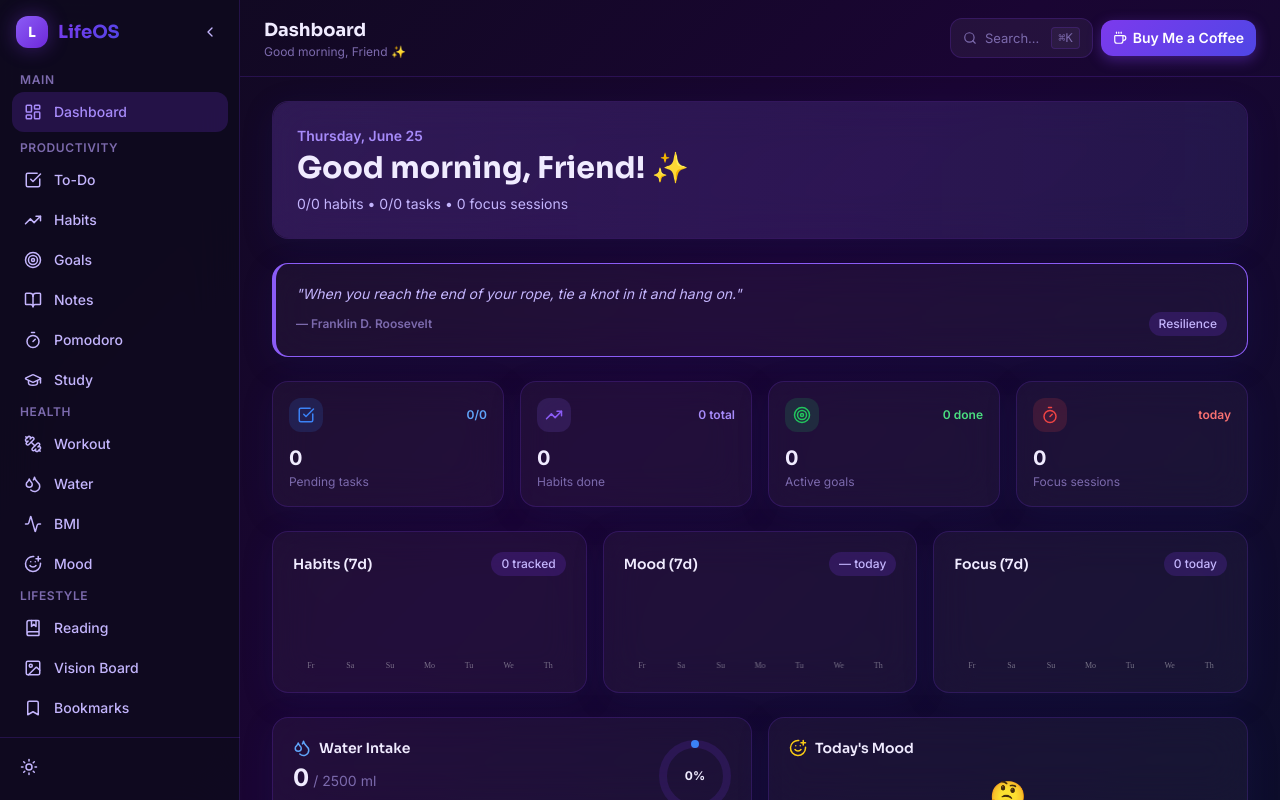
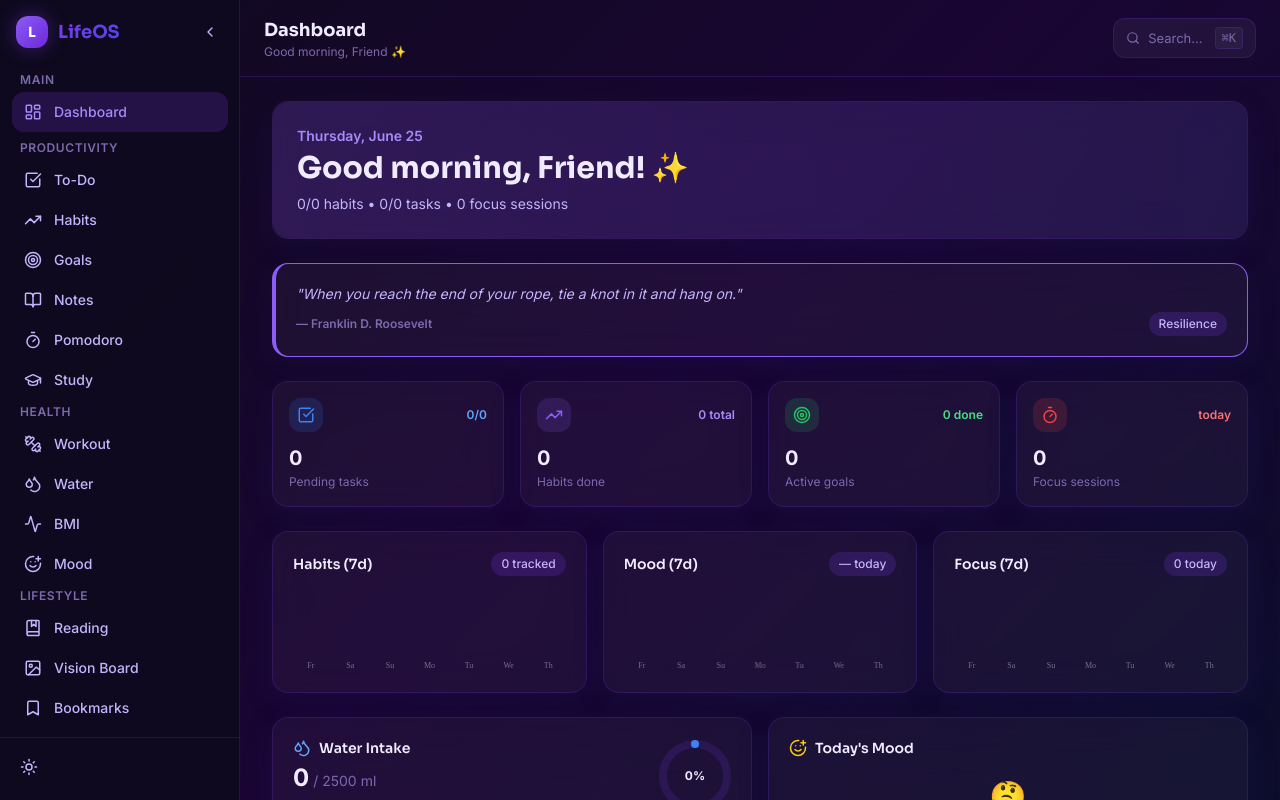
Before and after one commit to subashmurmu7386-cmd/LifeOS, a React (Vite) app: page / in a window 1280 px wide. Built offline with nearby package versions, Linux system fonts and the light colour scheme.

Commit message:
Remove Buy Me a Coffee button

```diff
--- a/src/components/layout/Header.tsx
+++ b/src/components/layout/Header.tsx
@@ -1,4 +1,4 @@
-import { Menu, Download, Search, Coffee } from 'lucide-react';
+import { Menu, Download, Search } from 'lucide-react';
 import { useState, useEffect } from 'react';
 import { useLocalStorage } from '@/hooks/useLocalStorage';
 
@@ -79,26 +79,7 @@ export default function Header({ onMenuClick, title, onSearchOpen }: HeaderProps
             <span className="hidden sm:inline">Install App</span>
           </button>
         )}
-        <a
-          href="https://www.buymeacoffee.com/lifeos"
-          target="_blank"
-          rel="noopener noreferrer"
-          className="hidden sm:flex items-center gap-1.5 text-sm font-semibold py-2 px-3 rounded-xl transition-all duration-200 hover:opacity-90"
-          style={{ background: 'linear-gradient(135deg, #7c3aed, #4f46e5)', color: '#fff', boxShadow: '0 4px 14px rgba(124,58,237,0.4)' }}
-          title="Enjoying LifeOS? Support the developer with a coffee ☕"
-        >
-          <Coffee size={14} />
-          <span>Buy Me a Coffee</span>
-        </a>
-        <a
-          href="https://www.buymeacoffee.com/lifeos"
-          target="_blank"
-          rel="noopener noreferrer"
-          className="btn-ghost p-2 sm:hidden"
-          title="Buy Me a Coffee ☕"
-        >
-          <Coffee size={18} />
-        </a>
+
       </div>
     </header>
   );
```
